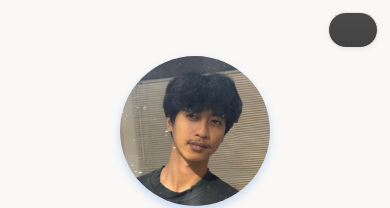
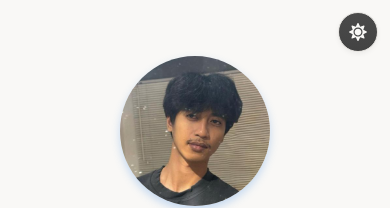
Before and after one commit to aashari/aashari, a Next.js app: page / in a window 390 px wide. Shown: the top 208 px of the page. Built offline with nearby package versions, Linux system fonts and the light colour scheme.

Commit message:
Fix theme toggle button with improved visibility and animations

```diff
--- a/src/app/components/ThemeToggle.tsx
+++ b/src/app/components/ThemeToggle.tsx
@@ -6,8 +6,24 @@ import { FaSun, FaMoon } from 'react-icons/fa';
 export default function ThemeToggle() {
   const [theme, setTheme] = useState<'light' | 'dark' | 'system'>('system');
   const [systemPreference, setSystemPreference] = useState<'light' | 'dark'>('light');
+  const [mounted, setMounted] = useState(false);
+  const [isMobile, setIsMobile] = useState(false);
+  const [isRotating, setIsRotating] = useState(false);
 
   useEffect(() => {
+    setMounted(true);
+
+    // Check if mobile
+    const checkMobile = () => {
+      setIsMobile(window.innerWidth <= 768);
+    };
+
+    // Initial check
+    checkMobile();
+
+    // Add resize listener
+    window.addEventListener('resize', checkMobile);
+
     // Get the initial theme from localStorage or system preference
     const savedTheme = localStorage.getItem('theme') as 'light' | 'dark' | null;
     const systemPrefersDark = window.matchMedia('(prefers-color-scheme: dark)').matches;
@@ -33,10 +49,15 @@ export default function ThemeToggle() {
     };
 
     mediaQuery.addEventListener('change', handleChange);
-    return () => mediaQuery.removeEventListener('change', handleChange);
+    return () => {
+      mediaQuery.removeEventListener('change', handleChange);
+      window.removeEventListener('resize', checkMobile);
+    };
   }, [theme]);
 
   const applyTheme = (newTheme: 'light' | 'dark') => {
+    if (typeof document === 'undefined') return;
+
     const root = document.documentElement;
 
     if (newTheme === 'dark') {
@@ -47,6 +68,10 @@ export default function ThemeToggle() {
   };
 
   const toggleTheme = () => {
+    // Trigger rotation animation
+    setIsRotating(true);
+    setTimeout(() => setIsRotating(false), 500);
+
     let newTheme: 'light' | 'dark' | 'system';
 
     // Cycle through themes: light -> dark -> system -> light
@@ -67,23 +92,60 @@ export default function ThemeToggle() {
     setTheme(newTheme);
   };
 
+  // Prevent hydration mismatch by not rendering anything until mounted
+  if (!mounted) {
+    return <div className="theme-toggle-placeholder" aria-hidden="true" />;
+  }
+
+  // Determine which icon to show
+  const showDarkIcon = theme === 'dark' || (theme === 'system' && systemPreference === 'dark');
+
+  // Button size based on screen size
+  const buttonSize = isMobile ? 40 : 44;
+  const iconSize = isMobile ? 18 : 20;
+
+  // Icon color based on theme - using background colors for contrast
+  const iconColor = !showDarkIcon ? 'rgb(249, 248, 246)' : '#1A2A44';
+
   return (
     <button
       onClick={toggleTheme}
       className="theme-toggle"
       aria-label={`Switch to ${theme === 'light' ? 'dark' : theme === 'dark' ? 'system' : 'light'} theme`}
+      title={`Current theme: ${theme === 'system' ? `System (${systemPreference})` : theme}`}
+      style={{
+        position: 'fixed',
+        top: isMobile ? '0.75rem' : '1rem',
+        right: isMobile ? '0.75rem' : '1rem',
+        zIndex: 100,
+        display: 'flex',
+        alignItems: 'center',
+        justifyContent: 'center',
+        width: `${buttonSize}px`,
+        height: `${buttonSize}px`,
+        borderRadius: '50%',
+        backgroundColor: 'var(--card)',
+        border: '1px solid var(--border)',
+        boxShadow: '0 2px 5px var(--shadow)',
+        transition: 'all 0.2s ease',
+        cursor: 'pointer',
+        color: iconColor,
+        padding: 0
+      }}
     >
-      {theme === 'dark' ? (
-        <FaMoon className="icon-primary" size={20} />
-      ) : theme === 'light' ? (
-        <FaSun className="icon-primary" size={20} />
-      ) : (
-        systemPreference === 'dark' ? (
-          <FaMoon className="icon-primary" size={20} />
+      <div style={{
+        transform: isRotating ? 'rotate(180deg)' : 'rotate(0deg)',
+        transition: 'transform 0.5s ease',
+        display: 'flex',
+        alignItems: 'center',
+        justifyContent: 'center'
+      }}>
+        {showDarkIcon ? (
+          <FaMoon size={iconSize} color={iconColor} />
         ) : (
-          <FaSun className="icon-primary" size={20} />
-        )
-      )}
+          <FaSun size={iconSize} color={iconColor} />
+        )}
+      </div>
     </button>
   );
 }
--- a/src/app/globals.css
+++ b/src/app/globals.css
@@ -67,6 +67,10 @@
     --hover: #C5CAD3;      /* Lighter color for hover states */
     --shadow: rgba(0, 0, 0, 0.2); /* Darker shadow for dark theme */
   }
+}
+
+html, body {
+  transition: background-color 0.3s ease, color 0.3s ease;
 }
 
 body {
@@ -379,38 +383,37 @@ footer p {
 
 /* Theme toggle button */
 .theme-toggle {
+  /* Base styles are now applied inline in the component */
+}
+
+.theme-toggle:hover {
+  transform: translateY(-2px) !important;
+  box-shadow: 0 4px 12px rgba(0, 0, 0, 0.2) !important;
+  opacity: 1 !important;
+  border-color: var(--primary) !important;
+  filter: brightness(1.1) !important;
+}
+
+.theme-toggle:focus-visible {
+  outline: 2px solid var(--primary) !important;
+  outline-offset: 2px !important;
+  opacity: 1 !important;
+}
+
+.theme-toggle-placeholder {
   position: fixed;
   top: 1rem;
   right: 1rem;
+  width: 44px;
+  height: 44px;
   z-index: 100;
-  display: flex;
-  align-items: center;
-  justify-content: center;
-  width: 40px;
-  height: 40px;
-  border-radius: var(--radius-full);
-  background-color: var(--card);
-  border: 1px solid var(--border);
-  box-shadow: 0 2px 5px var(--shadow);
-  transition: all 0.2s ease;
-  cursor: pointer;
-}
-
-.theme-toggle:hover {
-  transform: translateY(-2px);
-  box-shadow: 0 4px 8px var(--shadow);
-}
-
-.theme-toggle:focus-visible {
-  outline: 2px solid var(--primary);
-  outline-offset: 2px;
 }
 
 @media (max-width: 768px) {
-  .theme-toggle {
+  .theme-toggle-placeholder {
     top: 0.75rem;
     right: 0.75rem;
-    width: 36px;
-    height: 36px;
+    width: 40px;
+    height: 40px;
   }
 }
```
